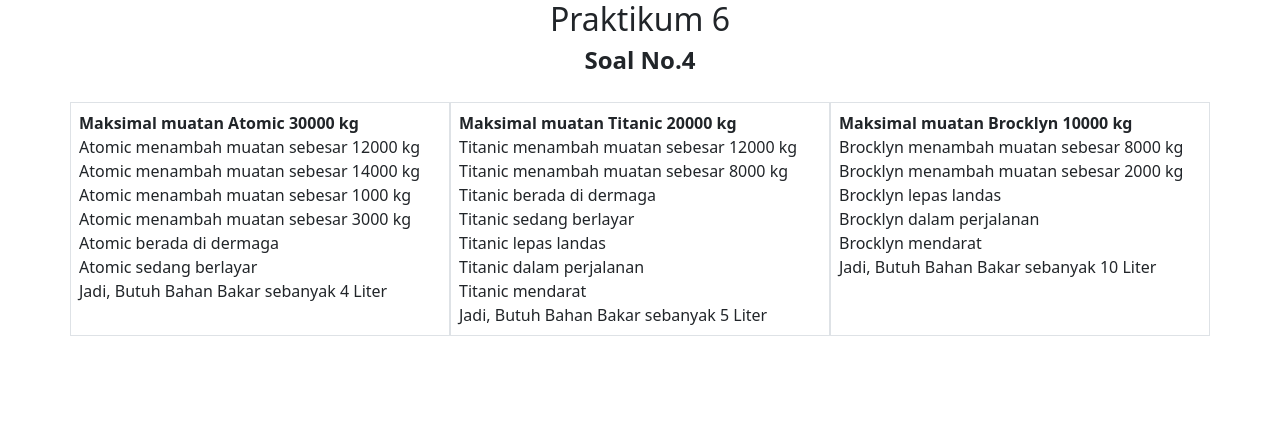
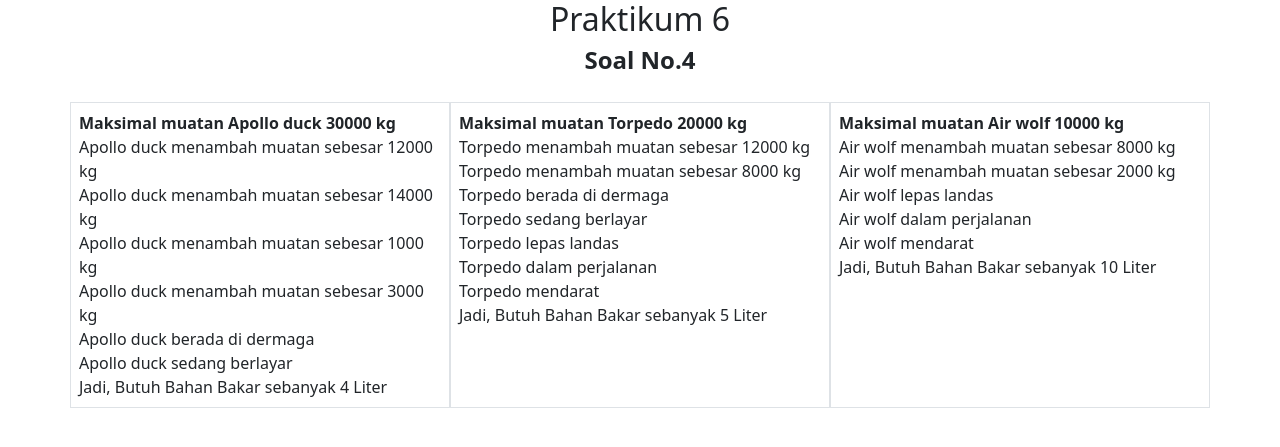
Before and after one commit to ShandyIlham/Semester_3, a PHP site: page / in a window 1280 px wide. Shown: the top 447 px of the page. Run offline with PHP 8.4, Linux system fonts and the light colour scheme.

Commit message:
Update no4.php

```diff
--- a/PBO/Shandy Ilham Alamsyah_015_Praktikum_6/Nomor 4/no4.php
+++ b/PBO/Shandy Ilham Alamsyah_015_Praktikum_6/Nomor 4/no4.php
@@ -96,6 +96,6 @@ class Helicopter extends Vehicle {
     }
 }
 
-$riverBarge2 = new RiverBarge2(30000, 'Atomic');
-$seaPlane = new SeaPlane(20000, 'Titanic');
-$helicopter = new Helicopter(10000, 'Brocklyn');
+$riverBarge2 = new RiverBarge2(30000, 'Apollo duck');
+$seaPlane = new SeaPlane(20000, 'Torpedo');
+$helicopter = new Helicopter(10000, 'Air wolf');
```
